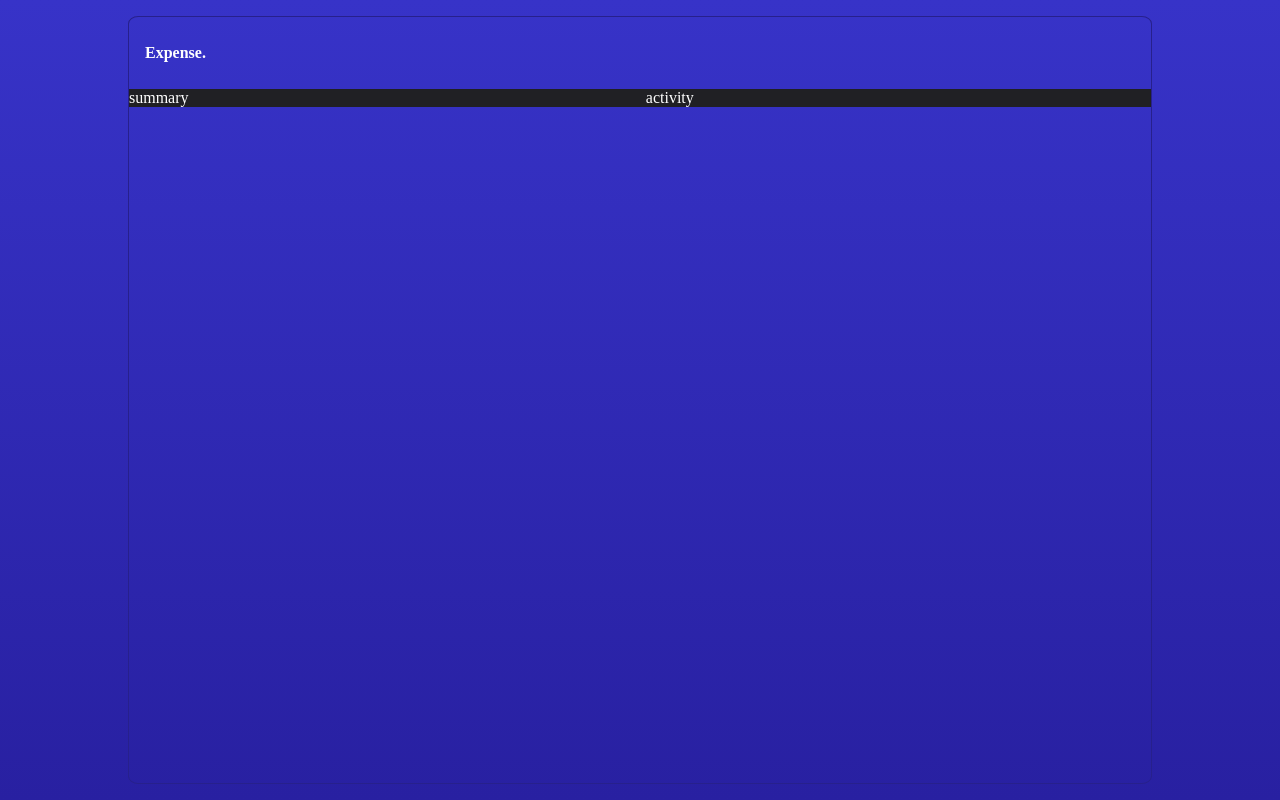
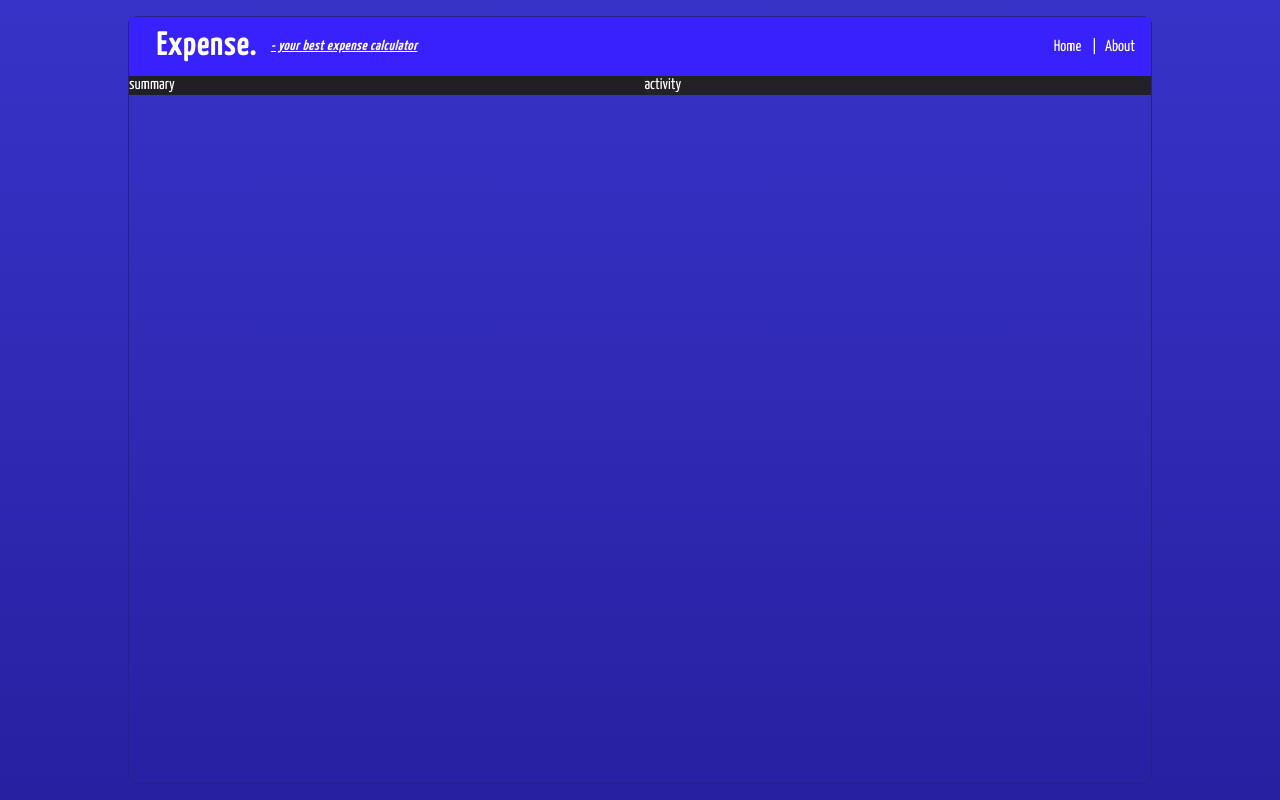
Before and after one commit to byshine/cwexpense, a plain HTML site: page index.html in a window 1280 px wide. Drawn offline with nearby package versions, Linux system fonts and the light colour scheme.

Commit message:
Nav component

```diff
--- a/css/styles.css
+++ b/css/styles.css
@@ -8,18 +8,30 @@
   box-sizing: inherit;
 }
 
+.clearfix::after {
+  content: " ";
+  display: block;
+  clear: both;
+}
+
 html {
   height: 100%;
   width: 100%;
 }
 
 body {
+  font-family: 'Yanone Kaffeesatz', sans-serif;
+  min-height: 100%;
   background: linear-gradient(#3733c8, #2820a1);
   display: flex;
   flex-wrap: wrap;
   align-items: center;
   justify-content: center;
-  height: 100%;
+}
+
+h1, h2, h3, h4, h5 {
+  padding: 0;
+  margin: 0;
 }
 
 #ec {
@@ -35,6 +47,9 @@ body {
 #ec-nav {
   width: 100%;
   color: white;
+  background-color: #3921fe;
+  display: flex;
+  flex-flow: row wrap;
 }
 
 #ec-wrapper {
@@ -52,11 +67,57 @@ body {
 #ec-activity {
   flex: 1 0 auto;
   color: white;
-  background-color: #202024;
+  background-color: #222126;
+}
+
+#ec-nav hgroup {
+ flex: 3 0 auto;
 }
 
 #ec-nav-title {
+  padding: 0.7rem;
+  letter-spacing: 0.1rem;
   color: white;
-  font-size: 1rem;
+  font-size: 2rem;
   margin-left: 1rem;
+  display: inline-block;
+  vertical-align: middle;
 }
+
+#ec-nav-subtitle {
+  display: inline-block;
+  vertical-align: middle;
+  letter-spacing: 0.05rem;
+  font-style: italic;
+  text-decoration: underline;
+
+}
+
+#ec-nav-list {
+  flex: 1 0 auto;
+  text-align: right;
+  list-style-type: none;
+  line-height: 1.7rem;
+  margin-right: 1rem;
+}
+
+#ec-nav-list li {
+  padding: 0;
+  margin: 0;
+  display: inline-block;
+
+}
+
+li + li a {
+  margin-left: 0.5rem;
+}
+
+li + li a::before {
+  content: "|";
+  margin-right: 0.5rem;
+}
+
+#ec-nav-list li a {
+  color: white;
+  text-decoration: none;
+}
--- a/index.html
+++ b/index.html
@@ -10,6 +10,8 @@
 
     <!-- Normalize CSS -->
     <link rel="stylesheet" href="https://cdnjs.cloudflare.com/ajax/libs/normalize/8.0.0/normalize.min.css" />
+    <!-- Yanone Font -->
+    <link href="https://fonts.googleapis.com/css?family=Yanone+Kaffeesatz" rel="stylesheet">
     <!-- Custom CSS -->
     <link rel="stylesheet" href="css/styles.css" />
 
@@ -21,7 +23,15 @@
     <main id="ec">
 
         <nav id="ec-nav">
-            <h5 id="ec-nav-title">Expense.</h5>
+            <hgroup>
+                <h4 id="ec-nav-title">Expense.</h5>
+                <h5 id="ec-nav-subtitle"> - your best expense calculator</h5>
+            </hgroup>
+                <ul id="ec-nav-list">
+                    <li><a href="#">Home</a></li>
+                    <li><a href="#">About</a></li>
+                </ul>
+
         </nav>
 
         <div id="ec-wrapper">
```
